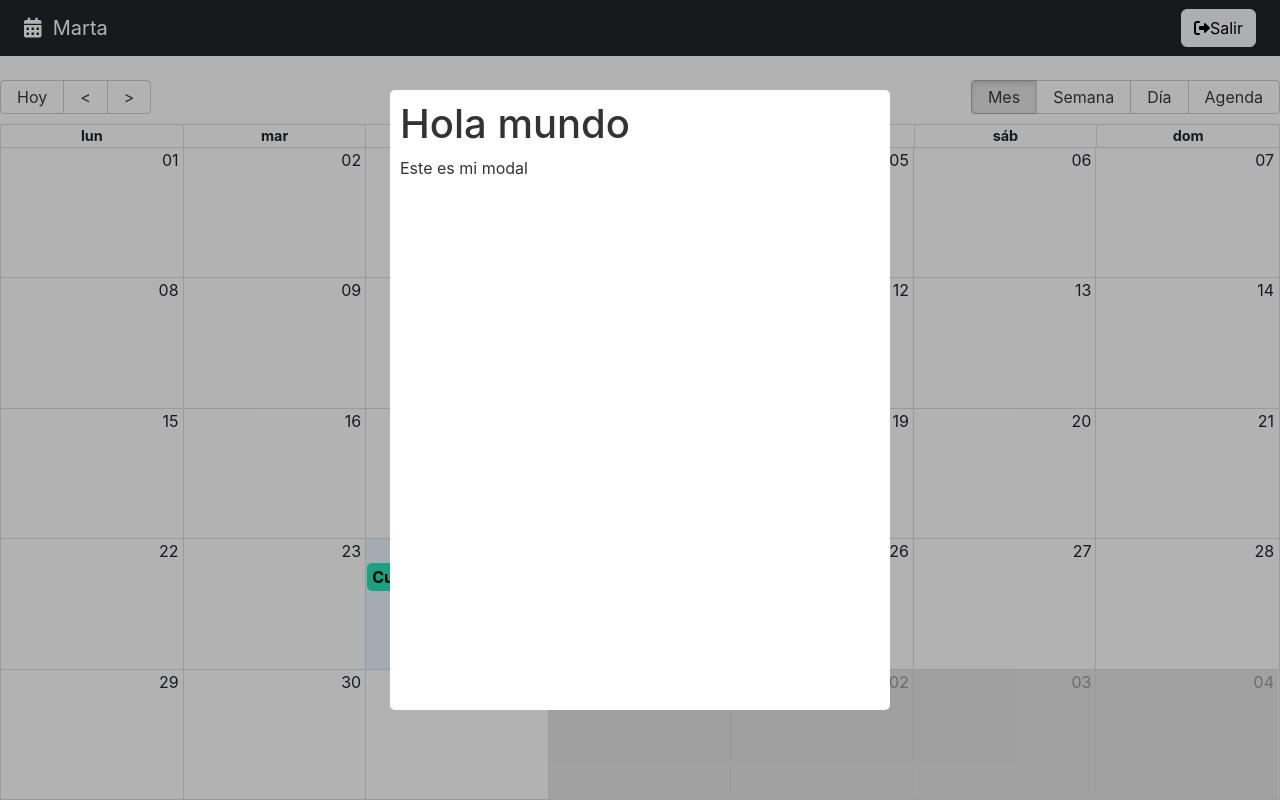
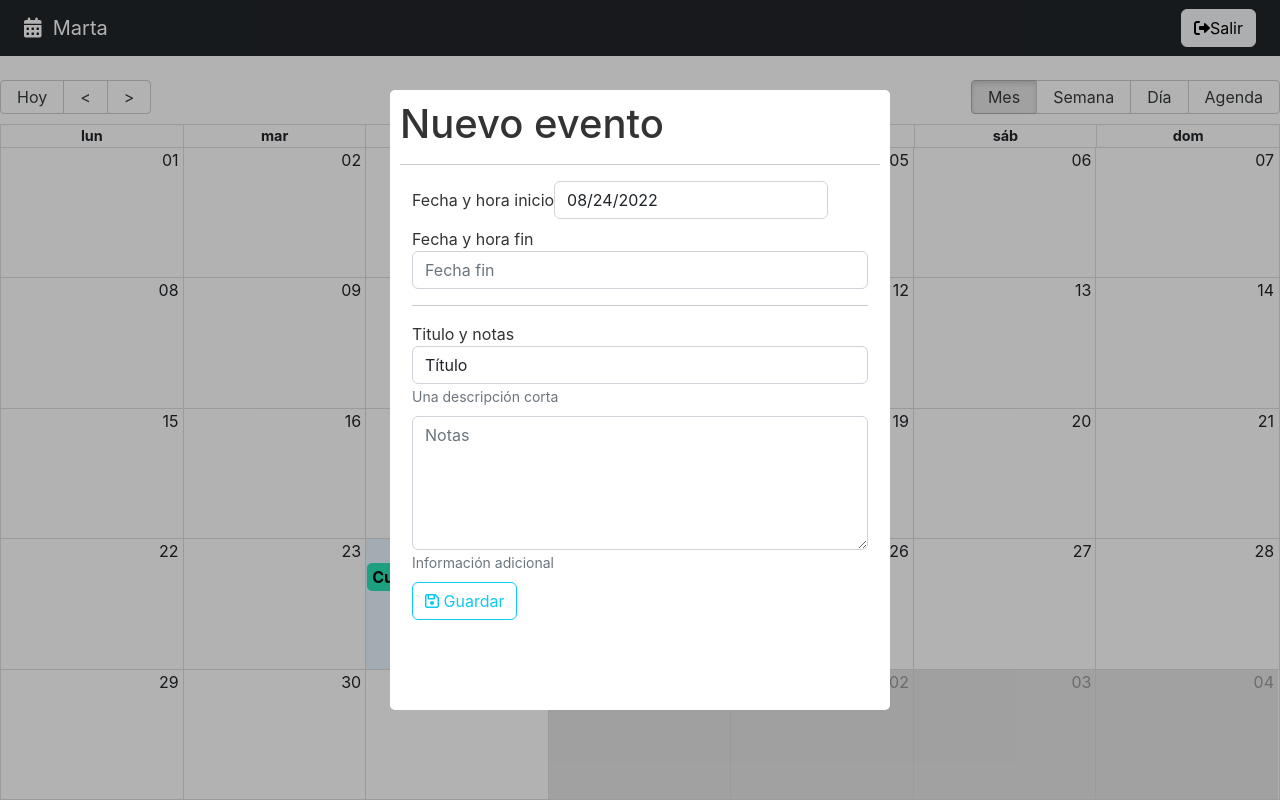
Before and after one commit to MartaArM/CursoReact, a React (Vite) app in the folder app9_calendar/: page / in a window 1280 px wide. Built offline with nearby package versions, Linux system fonts and the light colour scheme.

Commit message:
Vista de evento - formulario

```diff
--- a/app9_calendar/package.json
+++ b/app9_calendar/package.json
@@ -11,6 +11,7 @@
     "date-fns": "^2.29.2",
     "react": "^18.0.0",
     "react-big-calendar": "^1.5.0",
+    "react-datepicker": "^4.8.0",
     "react-dom": "^18.0.0",
     "react-modal": "^3.15.1"
   },
--- a/app9_calendar/src/calendar/components/EventView.jsx
+++ b/app9_calendar/src/calendar/components/EventView.jsx
@@ -1,5 +1,10 @@
+import "react-datepicker/dist/react-datepicker.css";
+
 import { useState } from "react";
-import Modal from "react-modal"
+import Modal from "react-modal";
+import DatePicker from "react-datepicker";
+import { useForm } from "../../hooks/useForm";
+import { addHours, startOfDay } from "date-fns";
 
 const customStyles = {
   content: {
@@ -12,11 +17,21 @@ const customStyles = {
   },
 };
 
+const initialState = {
+  title: 'Título',
+  notes: 'Notas',
+  start: new Date(),
+  end: addHours(new Date(), 2)
+}
+
 Modal.setAppElement('#root');
 
 export const EventView = () => {
 
   const [isOpen, setIsOpen] = useState(true);
+
+  const {formState, onInputChange} = useForm(initialState);
+  const {title, notes, start, end} = formState;
 
   const onCloseModal = () => {
     console.log("Cerrando modal");
@@ -32,8 +47,60 @@ export const EventView = () => {
       overlayClassName="modal-fondo"
       closeTimeoutMS={200}
     >
-      <h1> Hola mundo </h1>
-      <p> Este es mi modal</p>
+      <h1> Nuevo evento </h1>
+      <hr />
+      <form className="container">
+
+          <div className="form-group mb-2">
+              <label>Fecha y hora inicio</label>
+              <DatePicker name='start' selected={start} onChange={onInputChange} className='form-control'/>
+
+          </div>
+
+          <div className="form-group mb-2">
+              <label>Fecha y hora fin</label>
+              <input className="form-control" placeholder="Fecha fin"
+              name='end'
+              onChange={onInputChange}
+              />
+          </div>
+
+          <hr />
+          <div className="form-group mb-2">
+              <label>Titulo y notas</label>
+              <input
+                  type="text"
+                  className="form-control"
+                  placeholder="Título del evento"
+                  name="title"
+                  autoComplete="off"
+                  value={title}
+                  onChange={onInputChange}
+              />
+              <small id="emailHelp" className="form-text text-muted">Una descripción corta</small>
+          </div>
+
+          <div className="form-group mb-2">
+              <textarea
+                  type="text"
+                  className="form-control"
+                  placeholder="Notas"
+                  rows="5"
+                  name="notes"
+                  onChange={onInputChange}
+              ></textarea>
+              <small id="emailHelp" className="form-text text-muted">Información adicional</small>
+          </div>
+
+          <button
+              type="submit"
+              className="btn btn-outline-info btn-block"
+          >
+              <i className="far fa-save"></i>
+              <span> Guardar</span>
+          </button>
+
+      </form>
 
     </Modal>
 
--- /dev/null
+++ b/app9_calendar/src/hooks/useForm.js
@@ -0,0 +1,26 @@
+import { useState } from "react";
+
+export const useForm = (initialForm = {}) => {
+
+const [formState, setFormState] = useState( initialForm );
+
+const onInputChange = ({target}) => {
+   const {name, value} = target;
+   setFormState( {
+      ...formState,
+      [name]: value
+   });
+}
+
+const onResetForm = () => {
+   setFormState( {
+      ...initialForm
+   });
+}
+
+return {
+   formState: formState,
+   onInputChange: onInputChange,
+   onResetForm: onResetForm
+}
+}
```
Also changed, not shown: 1 other file (tests, documents, lock files or other folders).
